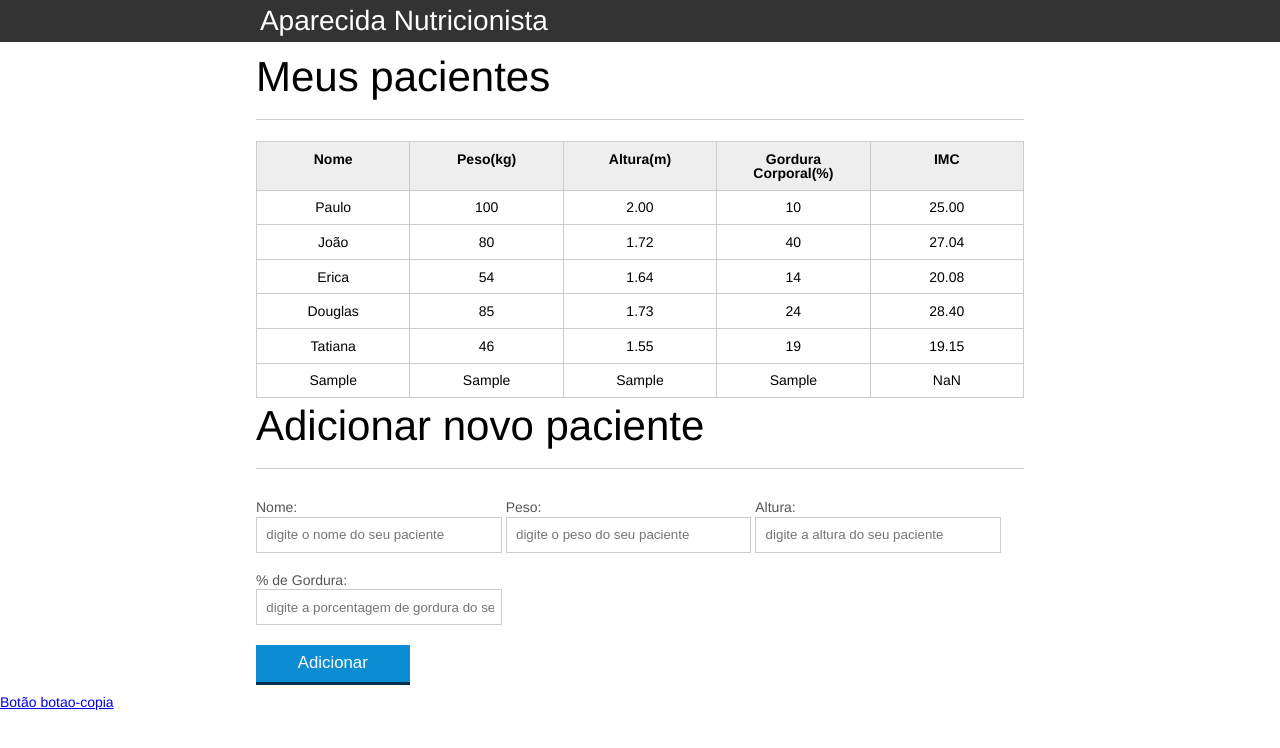
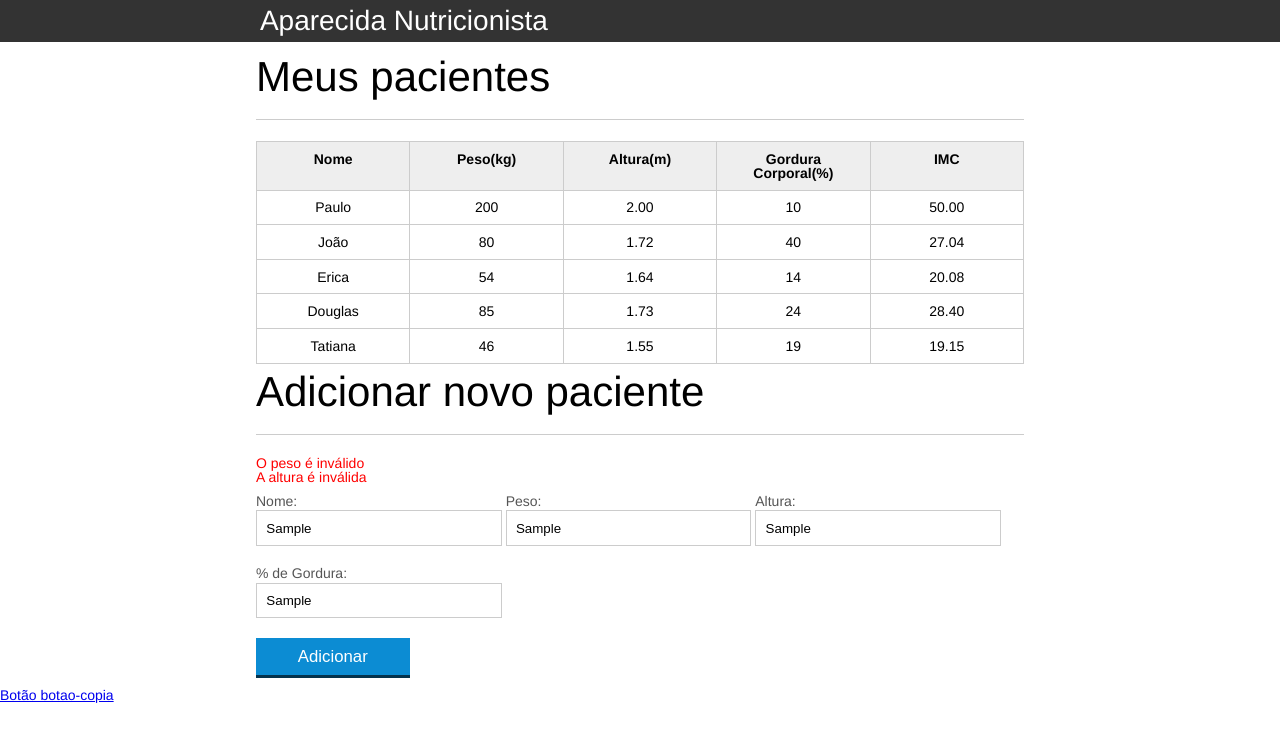
Before and after one commit to muriloloffi/jsPrinciplesPractice, a website: page index.html in a window 1280 px wide. Both pictures are taken after typing "Sample", "Sample", "Sample", "Sample" into the empty fields and a click on the button "Adicionar". Drawn offline with Linux system fonts and the light colour scheme.

Commit message:
validacao de nome e altura

```diff
--- a/css/index.css
+++ b/css/index.css
@@ -136,3 +136,7 @@ button[disabled=disabled], button:disabled {
 .paciente-invalido{
     background-color: lightcoral;
 }
+
+#mensagem-erro{
+	color: red;
+}
--- a/index.html
+++ b/index.html
@@ -33,7 +33,7 @@
 				<tbody id="tabela-pacientes">
 					<tr class="paciente">
 						<td class="info-nome">Paulo</td>
-						<td class="info-peso">100</td>
+						<td class="info-peso">200</td>
 						<td class="info-altura">2.00</td>
 						<td class="info-gordura">10</td>
 						<td class="info-imc">0</td>
@@ -76,6 +76,7 @@
 	</main>
 	<section class="container">
 		<h2 id="titulo-form">Adicionar novo paciente</h2>
+		<ul id="mensagem-erro"></ul>
 		<form id="form-adiciona">
 			<div class="grupo">
 				<label for="nome">Nome:</label>
--- a/js/calcula-imc.js
+++ b/js/calcula-imc.js
@@ -6,35 +6,46 @@ var pacientes = document.querySelectorAll(".paciente");
 for (var i = 0; i < pacientes.length; i++) {
     var paciente = pacientes[i];
     var tdPeso = paciente.querySelector(".info-peso");
+    var peso = tdPeso.textContent;
+
     var tdAltura = paciente.querySelector(".info-altura");
+    var altura = tdAltura.textContent;
 
     var tdImc = paciente.querySelector(".info-imc");
+    var pesoEhValido = validaPeso(peso);
+    var alturaEhValida = validaAltura(altura);
 
-    var peso = tdPeso.textContent;
-    var altura = tdAltura.textContent;
-
-    var alturaEhValida = true;
-    var pesoEhValido = true;
-
-    if (peso <= 0 || peso >= 1000) {
+    if (!pesoEhValido) {
         console.log("Peso inválido");
         tdImc.textContent = "Peso inválido!";
-        pesoEhValido = false;
-
         paciente.classList.add("paciente-invalido");
     }
 
-    if (altura <= 0 || altura >= 3.0) {
+    if (!alturaEhValida) {
         console.log("Altura inválida");
         tdImc.textContent = "Altura inválida!";
-        alturaEhValida = false;
-
         paciente.classList.add("paciente-invalido");
     }
 
     if (alturaEhValida && pesoEhValido) {
         var imc = calculaImc(peso, altura);
         tdImc.textContent = imc;
+    }
+}
+
+function validaPeso(peso) {
+    if (peso >= 0 && peso < 240) {
+        return true;
+    } else {
+        return false;
+    }
+}
+
+function validaAltura(altura) {
+    if (altura >= 0 && altura <= 3.0) {
+        return true;
+    } else {
+        return false;
     }
 }
 
--- a/js/form.js
+++ b/js/form.js
@@ -9,10 +9,18 @@ botaoAdicionar.addEventListener("click", function (event) {
 
     var pacienteTr = montaTr(paciente);
 
+    var erros = validaPaciente(paciente);
+
+    if (erros.length > 0) {
+        exibeMensagensDeErro(erros);
+        return
+    }
+
     var tabela = document.querySelector("#tabela-pacientes");
 
     tabela.appendChild(pacienteTr);
 
+    limpaMsgsDeErro();
     form.reset();
 });
 
@@ -48,3 +56,34 @@ function montaTd(dado, classe) {
 
     return td;
 };
+
+function exibeMensagensDeErro(erros) {
+    var ul = document.querySelector("#mensagem-erro");
+    limpaMsgsDeErro();
+    erros.forEach(function (erro) {
+        var li = document.createElement("li");
+        li.textContent = erro;
+        ul.appendChild(li);
+    });
+};
+
+function limpaMsgsDeErro() {
+    var ul = document.querySelector("#mensagem-erro");
+    if (ul) {
+        while (ul.firstChild) {
+            ul.removeChild(ul.firstChild);
+        }
+    }
+};
+
+function validaPaciente(paciente) {
+
+    var erros = [];
+
+    if (!validaPeso(paciente.peso))
+        erros.push("O peso é inválido");
+    if (!validaAltura(paciente.altura))
+        erros.push("A altura é inválida");
+
+    return erros;
+};
```
